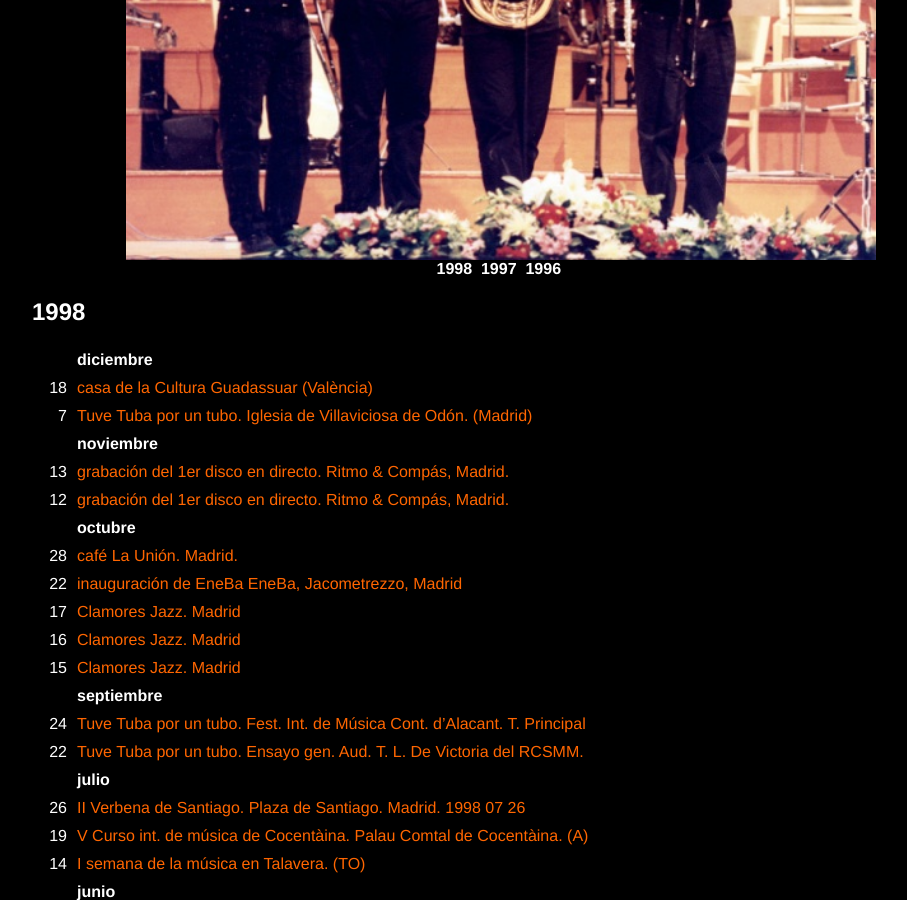
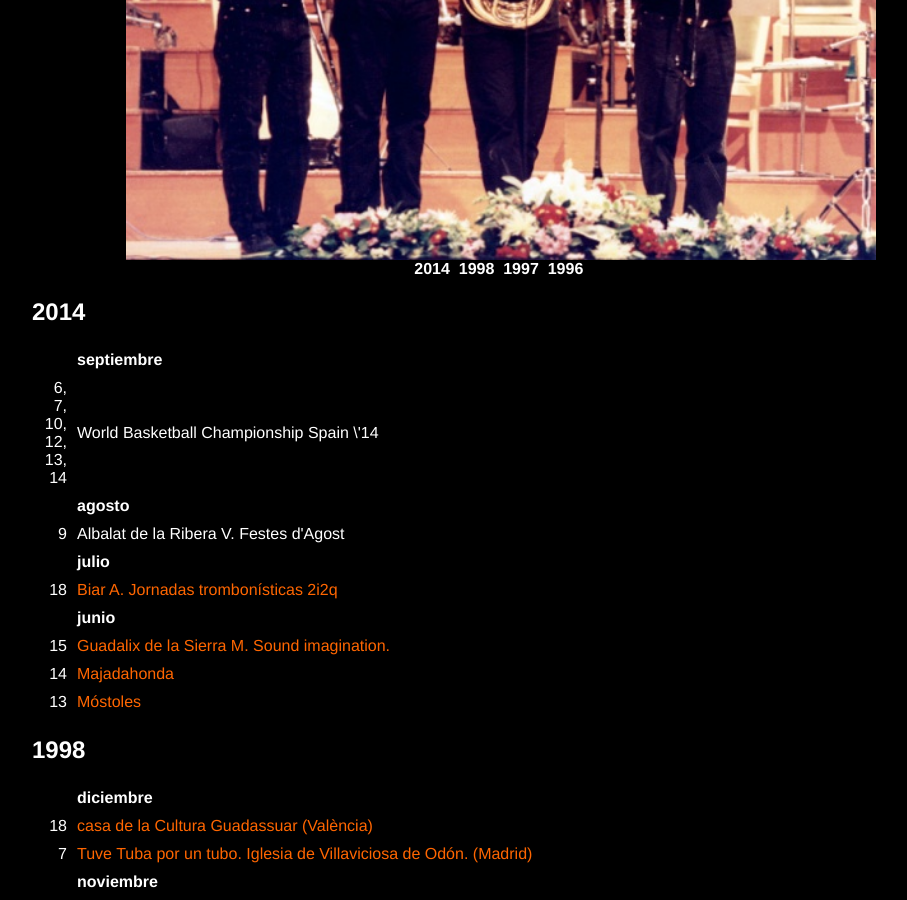
Before and after one commit to siraligator/siraligator.github.io, a Jekyll site: the page built from cuandotocan.html, in a window 1280 px wide and 900 px high, scrolled down 443 px. Shown: the whole window, without its empty margins (139-1046 px from the left). Built offline with Jekyll 4.4.1, drawn with Linux system fonts in a browser that asks for light colours; Markdown is read by kramdown in place of the engine named in the settings.

Commit message:
2014 conciertos.

```diff
--- a/_data/conciertos.yml
+++ b/_data/conciertos.yml
@@ -1,3 +1,37 @@
+- year: 2014
+  months:
+    - month: septiembre
+      days:
+        - day: 6, 7, 10, 12, 13, 14
+          shows:
+            - name: World Basketball Championship Spain \'14
+              done: no
+    - month: agosto
+      days:
+        - day: 9
+          shows:
+            - name: Albalat de la Ribera V. Festes d'Agost
+              done: no
+    - month: julio
+      days:
+        - day: 18
+          shows:
+            - name: Biar A. Jornadas trombonísticas 2i2q
+              done: si
+    - month: junio
+      days:
+        - day: 15
+          shows:
+            - name: Guadalix de la Sierra M. Sound imagination.
+              done: si
+        - day: 14
+          shows:
+            - name: Majadahonda
+              done: si
+        - day: 13
+          shows:
+            - name: Móstoles
+              done: si
 - year: 1998
   months:
     - month: diciembre
```
